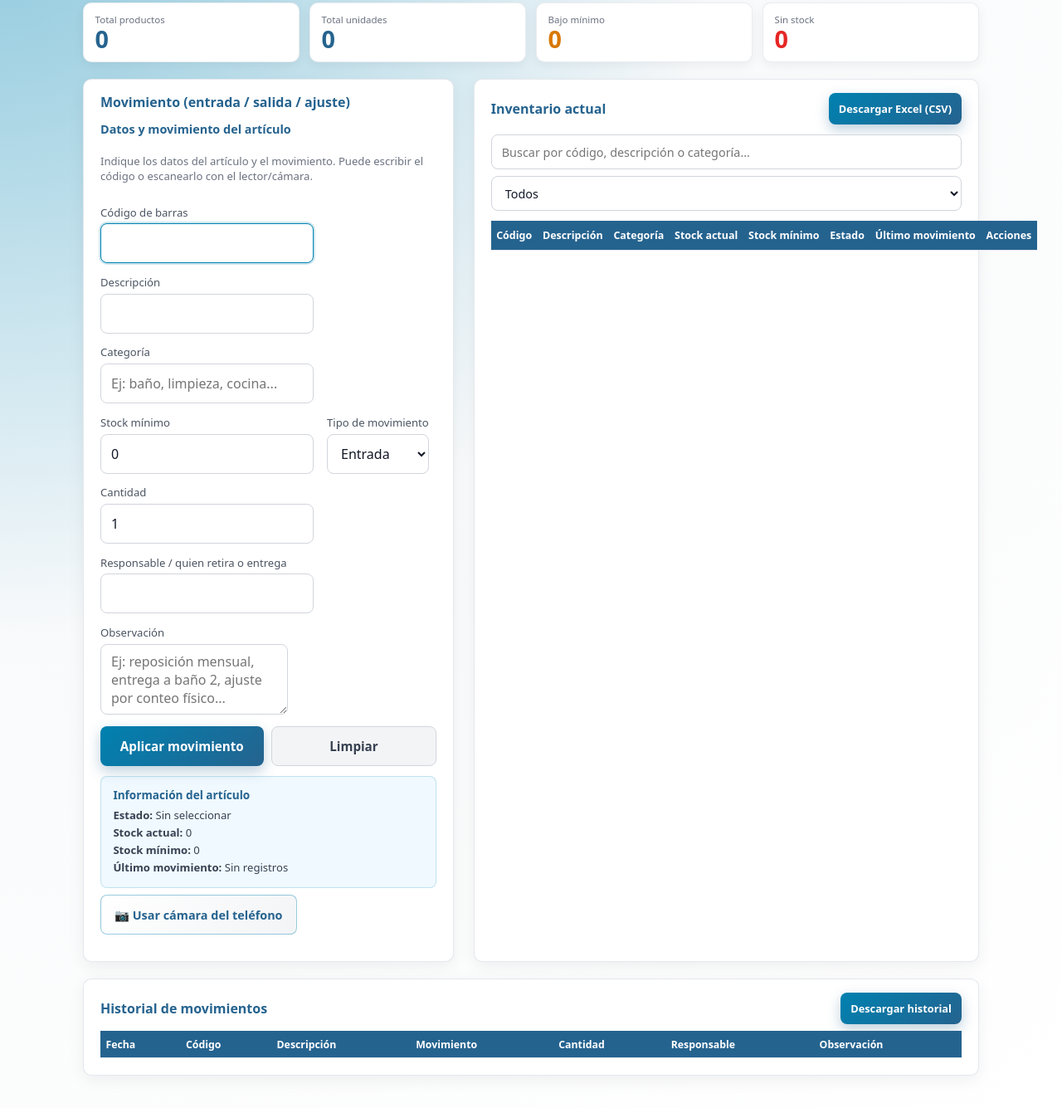
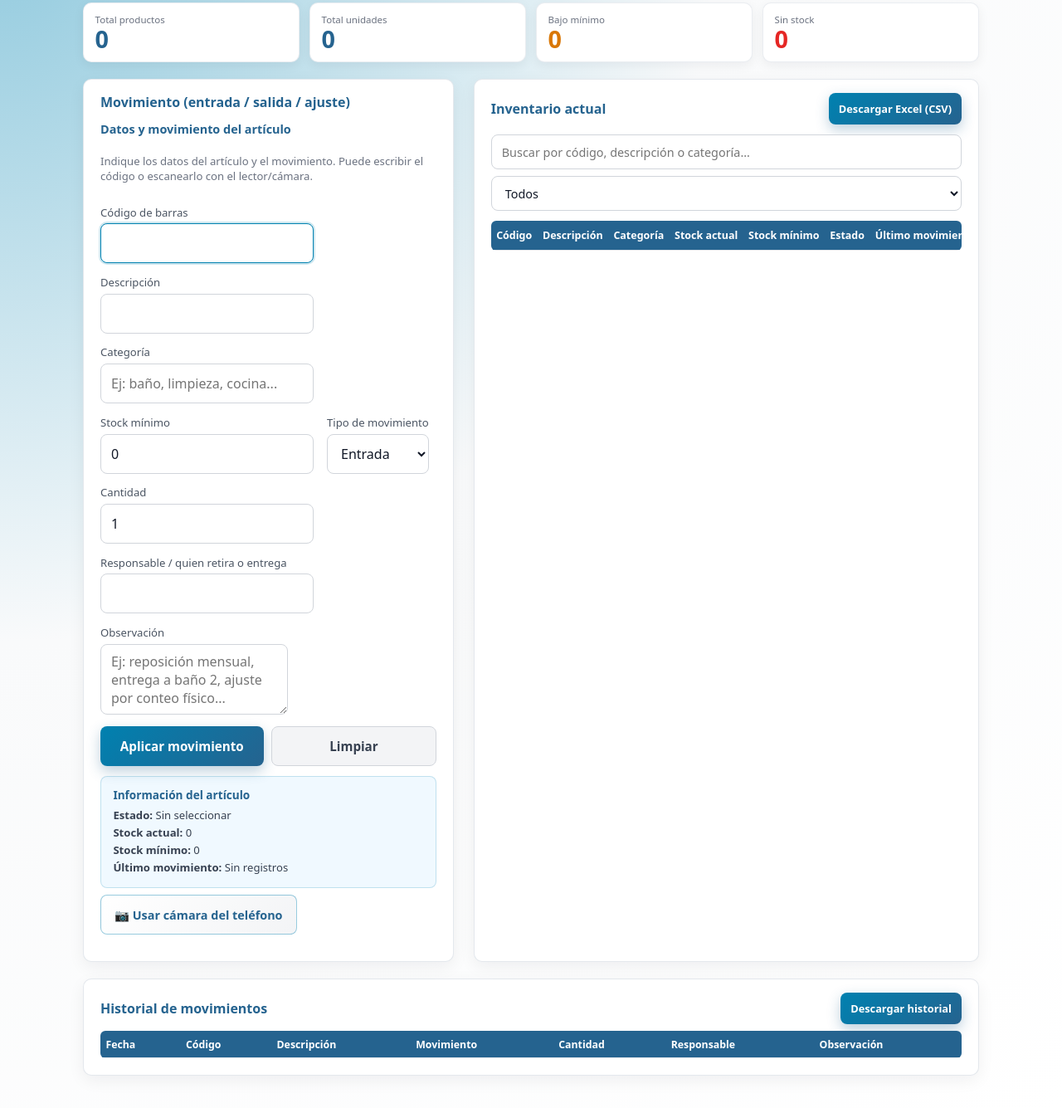
Before and after one commit to Diegocabrera91/inventario-utiles-aseo, a plain HTML site: page index.html in a window 1280 px wide. Shown: the part 89-1424 px from the top of the page at 83% size. Drawn offline with Linux system fonts and the light colour scheme; no server answers.

Commit message:
mejora: envolver tablas en tabla-scroll para scroll horizontal en móvil

```diff
--- a/index.html
+++ b/index.html
@@ -86,6 +86,7 @@
                 step="1"
                 value="0"
                 required
+                inputmode="numeric"
               />
             </label>
 
@@ -180,6 +181,7 @@
           </select>
         </div>
 
+        <div class="tabla-scroll">
           <table>
             <thead>
               <tr>
@@ -195,6 +197,7 @@
             </thead>
             <tbody id="tablaInventario"></tbody>
           </table>
+        </div>
       </section>
     </main>
 
@@ -205,6 +208,7 @@
         <button id="btnExportarHistorial" type="button">Descargar historial</button>
       </div>
 
+      <div class="tabla-scroll">
         <table>
           <thead>
             <tr>
@@ -219,6 +223,7 @@
           </thead>
           <tbody id="tablaHistorial"></tbody>
         </table>
+      </div>
     </section>
   </div>
 
```
Lines whose indentation alone changed are shown as unchanged.
